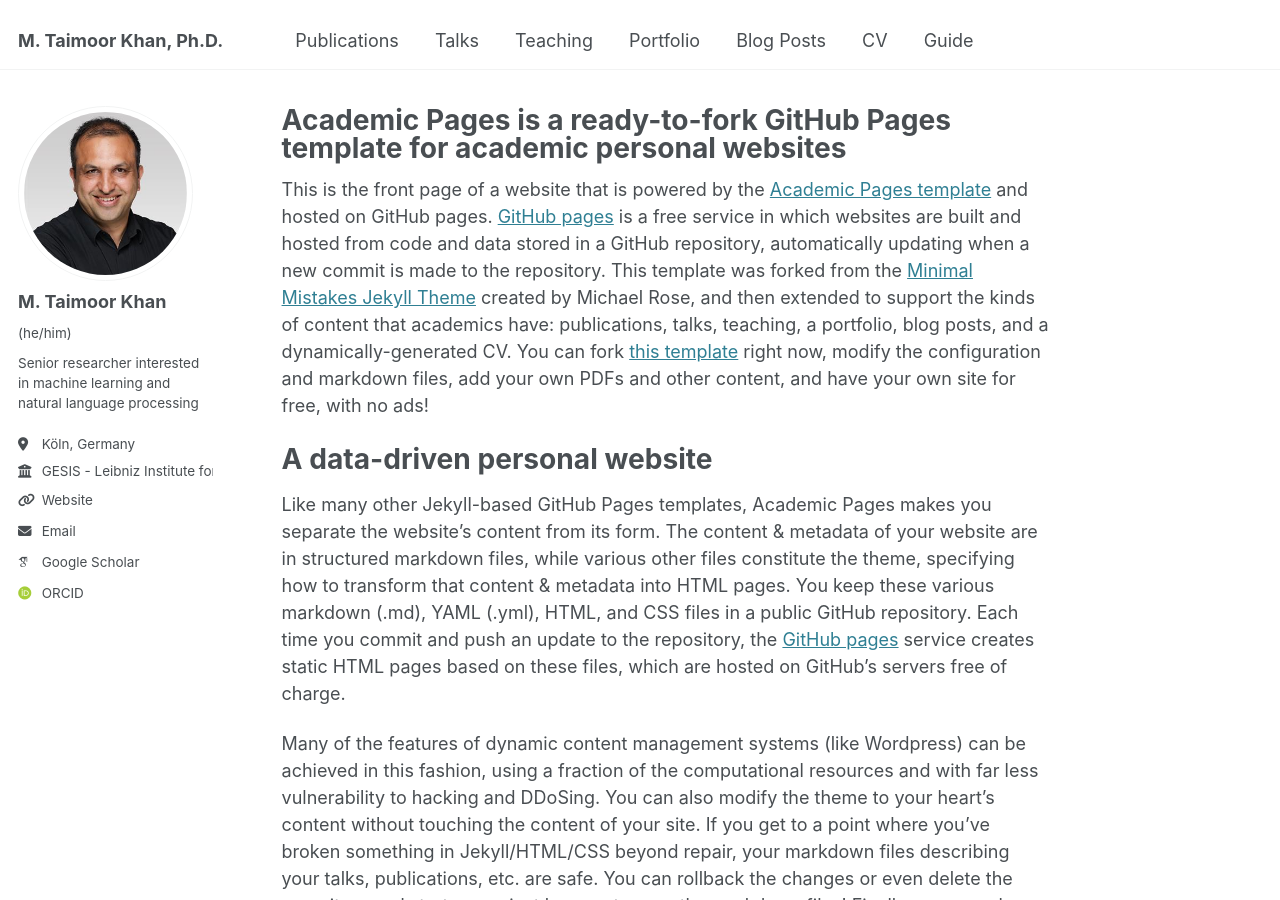
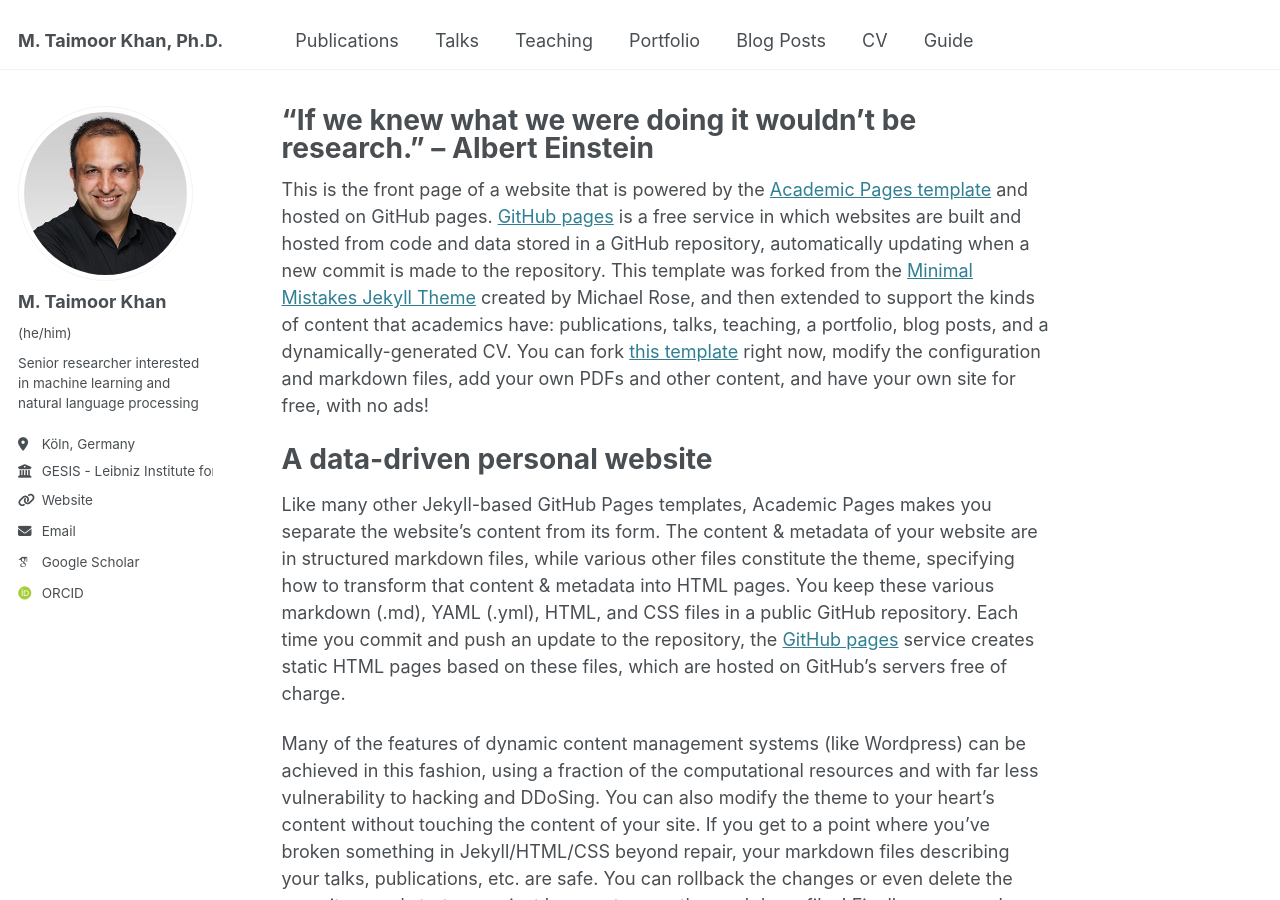
Before and after one commit to taimoorkhan-nlp/taimoorkhan-nlp.github.io, a Jekyll site: the page built from _pages/about.md, in a window 1280 px wide and 900 px high. Built offline with Jekyll 4.4.1, drawn with Linux system fonts in a browser that asks for light colours; some web fonts are replaced.

Commit message:
Update about.md

```diff
--- a/_pages/about.md
+++ b/_pages/about.md
@@ -1,6 +1,6 @@
 ---
 permalink: /
-title: "Academic Pages is a ready-to-fork GitHub Pages template for academic personal websites"
+title: "“If we knew what we were doing it wouldn’t be research.” – Albert Einstein"
 author_profile: true
 redirect_from:
   - /about/
```
